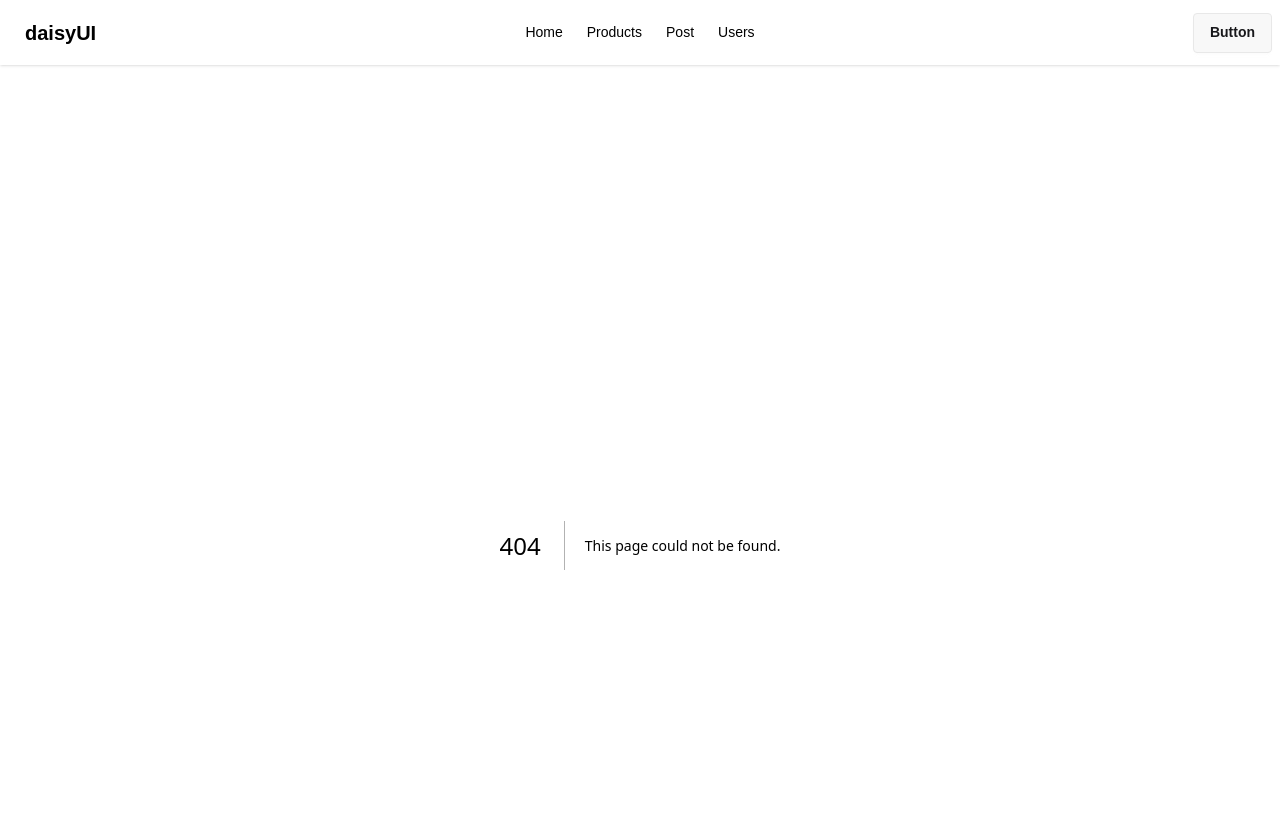
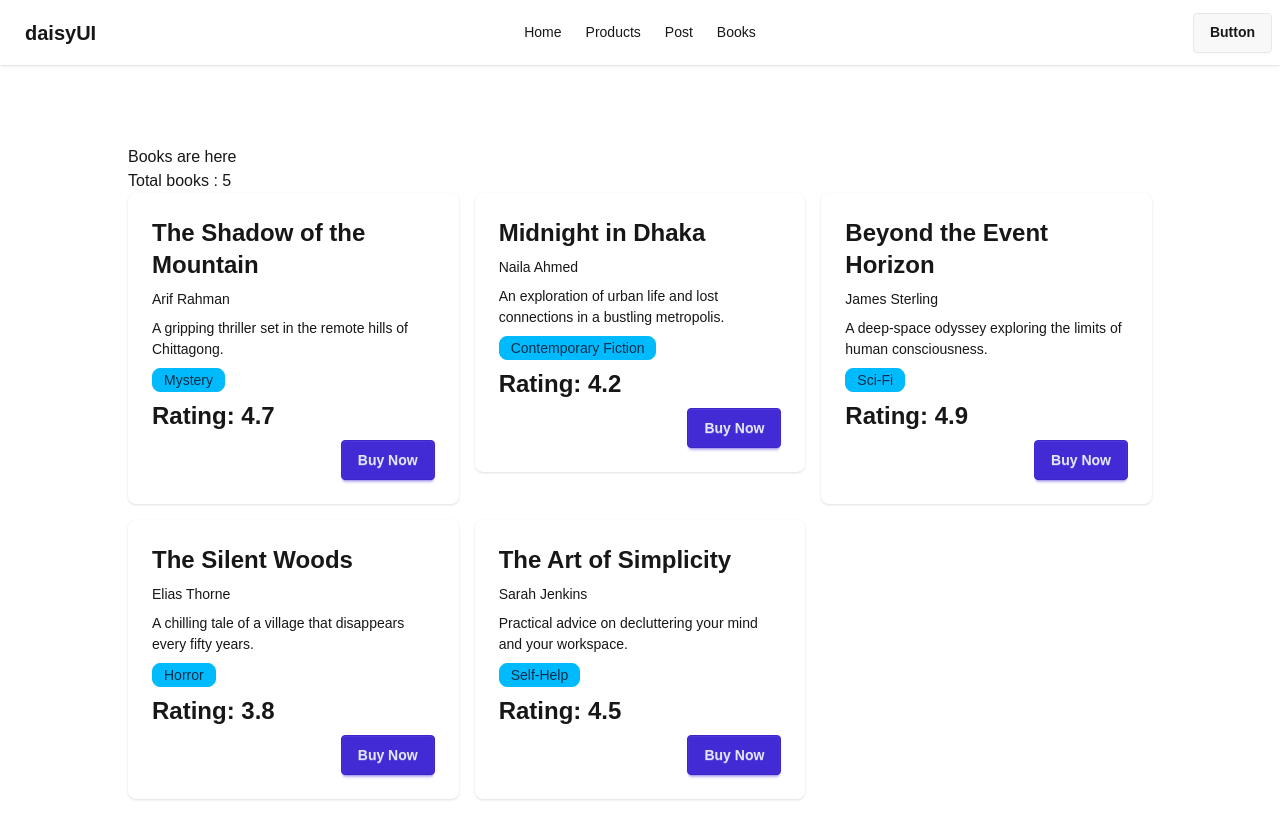
Before and after one commit to chandan-d-karmaker/advance-data-fetching-next-js, a Next.js app: page /books in a window 1280 px wide. Before the commit this address had no page. Shown: the top 838 px of the page. Built offline with nearby package versions, Linux system fonts and the light colour scheme; data requests are answered from the project's data file.

Commit message:
used ssr ssg isr

```diff
--- a/db.json
+++ b/db.json
@@ -45,5 +45,52 @@
             "rating": 4.6,
             "description": "Handcrafted minimalist ceramic pot for indoor plants."
         }
+    ],
+    "books": [
+        {
+            "id": "101",
+            "title": "The Shadow of the Mountain",
+            "author": "Arif Rahman",
+            "genre": "Mystery",
+            "publishedYear": 2021,
+            "rating": 4.7,
+            "description": "A gripping thriller set in the remote hills of Chittagong."
+        },
+        {
+            "id": "102",
+            "title": "Midnight in Dhaka",
+            "author": "Naila Ahmed",
+            "genre": "Contemporary Fiction",
+            "publishedYear": 2019,
+            "rating": 4.2,
+            "description": "An exploration of urban life and lost connections in a bustling metropolis."
+        },
+        {
+            "id": "103",
+            "title": "Beyond the Event Horizon",
+            "author": "James Sterling",
+            "genre": "Sci-Fi",
+            "publishedYear": 2023,
+            "rating": 4.9,
+            "description": "A deep-space odyssey exploring the limits of human consciousness."
+        },
+        {
+            "id": "104",
+            "title": "The Silent Woods",
+            "author": "Elias Thorne",
+            "genre": "Horror",
+            "publishedYear": 2018,
+            "rating": 3.8,
+            "description": "A chilling tale of a village that disappears every fifty years."
+        },
+        {
+            "id": "105",
+            "title": "The Art of Simplicity",
+            "author": "Sarah Jenkins",
+            "genre": "Self-Help",
+            "publishedYear": 2022,
+            "rating": 4.5,
+            "description": "Practical advice on decluttering your mind and your workspace."
+        }
     ]
 }
--- /dev/null
+++ b/src/ContextAPI/GetBooks.jsx
@@ -0,0 +1,10 @@
+import React from 'react';
+
+const GetBooks = async () => {
+
+    const res = await fetch("http://localhost:6969/books", { cache: 'no-store' });
+    return res.json();
+
+};
+
+export default GetBooks;
--- /dev/null
+++ b/src/app/books/page.jsx
@@ -0,0 +1,22 @@
+import BookCard from '@/components/BookCard';
+import GetBooks from '@/ContextAPI/GetBooks';
+import React from 'react';
+
+const BooksPage = async () => {
+
+    const books = await GetBooks();
+
+    return (
+        <div>
+            <h1>Books are here</h1>
+            <h1>Total books : {books.length}</h1>
+            <div className='grid grid-cols-3 gap-4'>
+                {
+                    books.map(book => <BookCard key={book.id} book={book}></BookCard>)
+                }
+            </div>
+        </div>
+    );
+};
+
+export default BooksPage;
--- /dev/null
+++ b/src/components/BookCard.jsx
@@ -0,0 +1,22 @@
+import React from 'react';
+
+const BookCard = ({book}) => {
+    return (
+        <div>
+            <div className="card bg-base-100 card-md shadow-sm">
+                <div className="card-body">
+                    <h2 className="card-title text-2xl font-bold">{book.title}</h2>
+                    <p>{book.author}</p>
+                    <p>{book.description}</p>
+                    <p className='badge badge-info'>{book.genre}</p>
+                    <p className='text-2xl font-bold'>Rating: {book.rating}</p>
+                    <div className="justify-end card-actions">
+                        <button className="btn btn-primary">Buy Now</button>
+                    </div>
+                </div>
+            </div>
+        </div>
+    );
+};
+
+export default BookCard;
--- a/src/components/Header.jsx
+++ b/src/components/Header.jsx
@@ -7,7 +7,7 @@ const Header = () => {
         <li><Link href='/'>Home</Link></li>
         <li><Link href='/products'>Products</Link></li>
         <li><Link href='/posts'>Post</Link></li>
-        <li><Link href='/users'>Users</Link></li>
+        <li><Link href='/books'>Books</Link></li>
     </>
 
     return (
```
Lines whose indentation alone changed are shown as unchanged.
